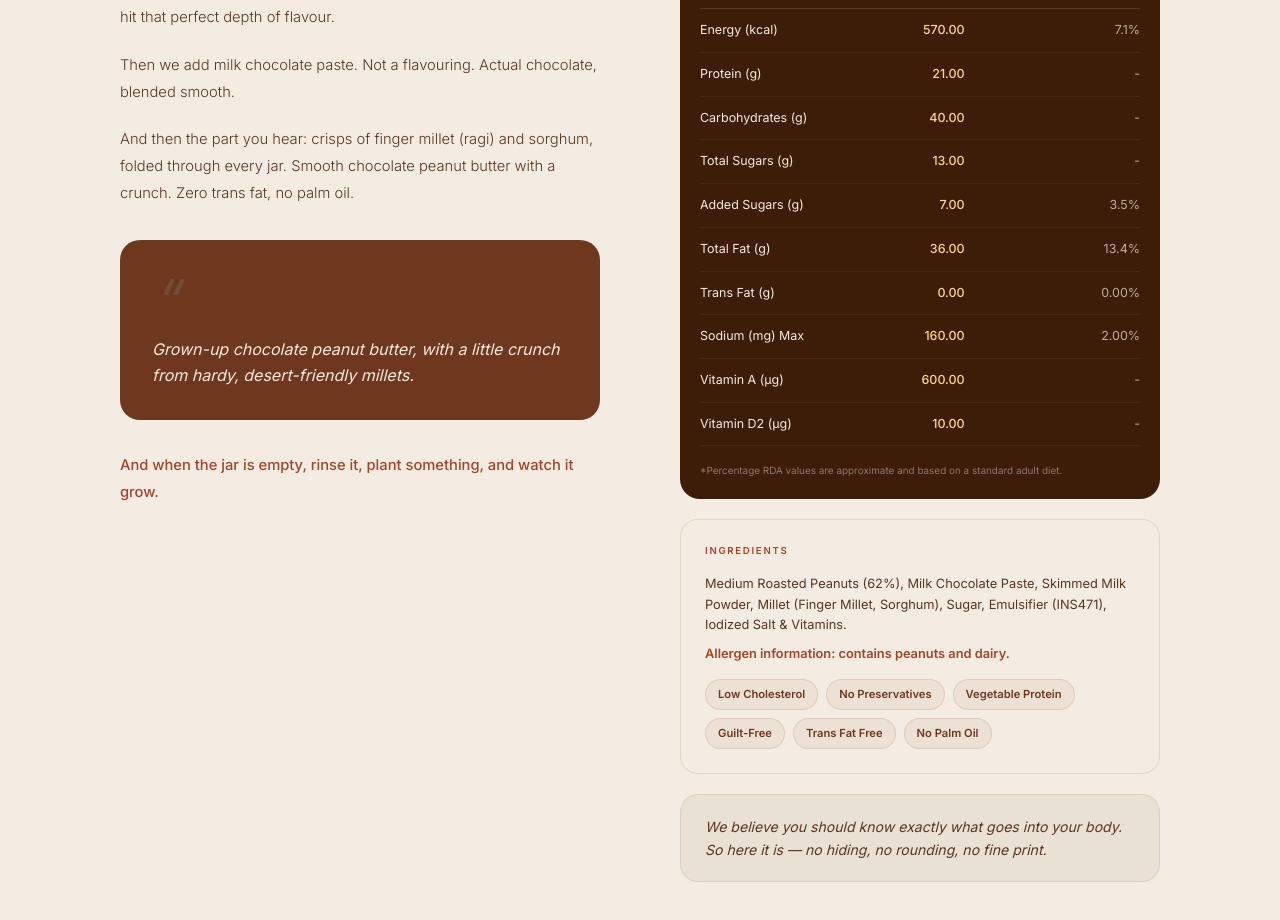
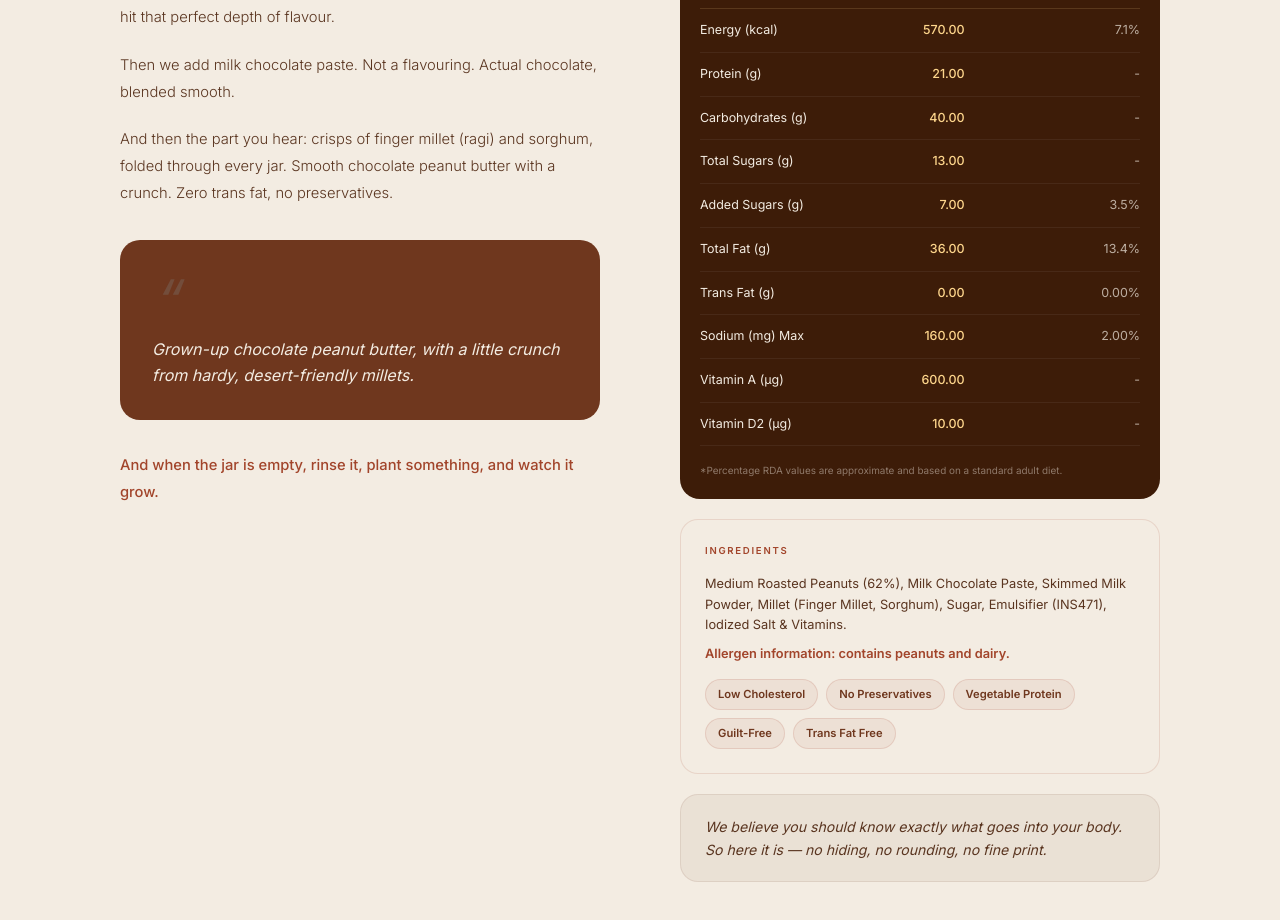
Before and after one commit to ContentlyWriters/snava, a Next.js app: page /products/desert-cacao in a window 1280 px wide. Shown: the part 1288-2208 px from the top of the page. Built offline with nearby package versions, Linux system fonts and the light colour scheme; no server answers; a web font is replaced by a local one.

Commit message:
Remove no palm oil claim from Desert Cacao

```diff
--- a/app/products/desert-cacao/page.tsx
+++ b/app/products/desert-cacao/page.tsx
@@ -6,7 +6,7 @@ import Navbar from "@/components/Global/Navbar";
 export const metadata: Metadata = {
   title: "Desert Cacao Millet Crisp Peanut Butter | New from Snava",
   description:
-    "New from Snava: Desert Cacao, milk chocolate peanut butter with crispy finger millet and sorghum. 62% roasted peanuts, zero trans fat, no palm oil. 500g at ₹299.",
+    "New from Snava: Desert Cacao, milk chocolate peanut butter with crispy finger millet and sorghum. 62% roasted peanuts, zero trans fat, no preservatives. 500g at ₹299.",
 };
 
 export default function DesertCacaoPage() {
--- a/components/Product/DesertCacao.tsx
+++ b/components/Product/DesertCacao.tsx
@@ -36,7 +36,7 @@ const macros = [
   { val: "62%",  lbl: "Peanuts"     },
   { val: "Real", lbl: "Millet"      },
   { val: "0g",   lbl: "Trans Fat"   },
-  { val: "No",   lbl: "Palm Oil"    },
+  { val: "No",   lbl: "Preservatives" },
 ];
 
 const nutritionStrip = [
@@ -44,7 +44,7 @@ const nutritionStrip = [
   { val: "Ragi",  lbl: "+ Sorghum Millet Crisps" },
   { val: "Milk",  lbl: "Chocolate Paste"         },
   { val: "Zero",  lbl: "Trans Fat"               },
-  { val: "No",    lbl: "Palm Oil"                },
+  { val: "No",    lbl: "Preservatives"           },
 ];
 
 const ingredients = [
@@ -53,7 +53,6 @@ const ingredients = [
   "Vegetable Protein",
   "Guilt-Free",
   "Trans Fat Free",
-  "No Palm Oil",
 ];
 
 const labelIngredients =
@@ -546,7 +545,7 @@ export default function DesertCacao() {
               Then we add milk chocolate paste. Not a flavouring. Actual chocolate, blended smooth.
             </p>
             <p className="text-[#5a3520] font-light leading-[1.85] text-sm md:text-[0.92rem]">
-              And then the part you hear: crisps of finger millet (ragi) and sorghum, folded through every jar. Smooth chocolate peanut butter with a crunch. Zero trans fat, no palm oil.
+              And then the part you hear: crisps of finger millet (ragi) and sorghum, folded through every jar. Smooth chocolate peanut butter with a crunch. Zero trans fat, no preservatives.
             </p>
           </div>
 
--- a/lib/products.ts
+++ b/lib/products.ts
@@ -55,7 +55,7 @@ export const DESERT_CACAO: CatalogItem = {
   size: "500g",
   image: "/DESERT-CACAO.png",
   tagline: "Chocolate peanut butter with a millet crunch.",
-  facts: ["Millet crisps in every spoon", "Milk chocolate + roasted peanuts", "No palm oil"],
+  facts: ["Millet crisps in every spoon", "Milk chocolate + roasted peanuts", "Zero trans fat"],
 };
 
 // Shown on Desert Cacao and The Chocoholic Box while the first batch is
```
